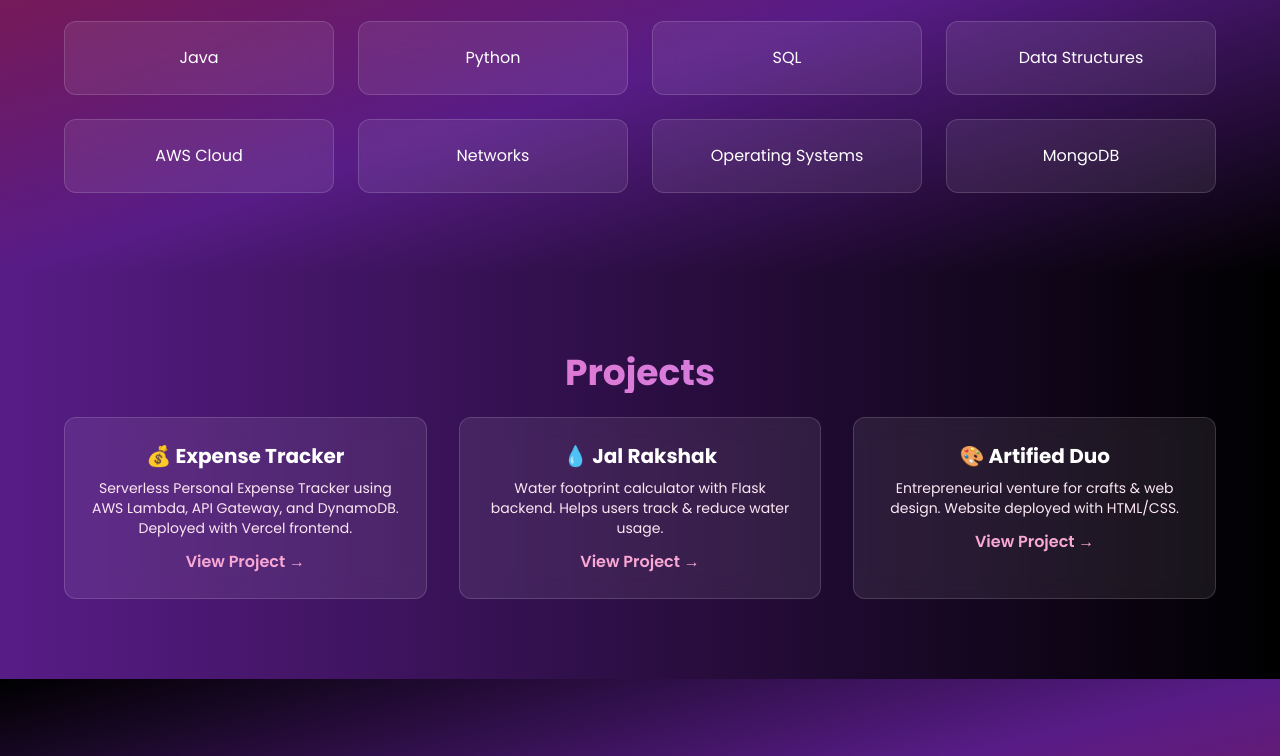
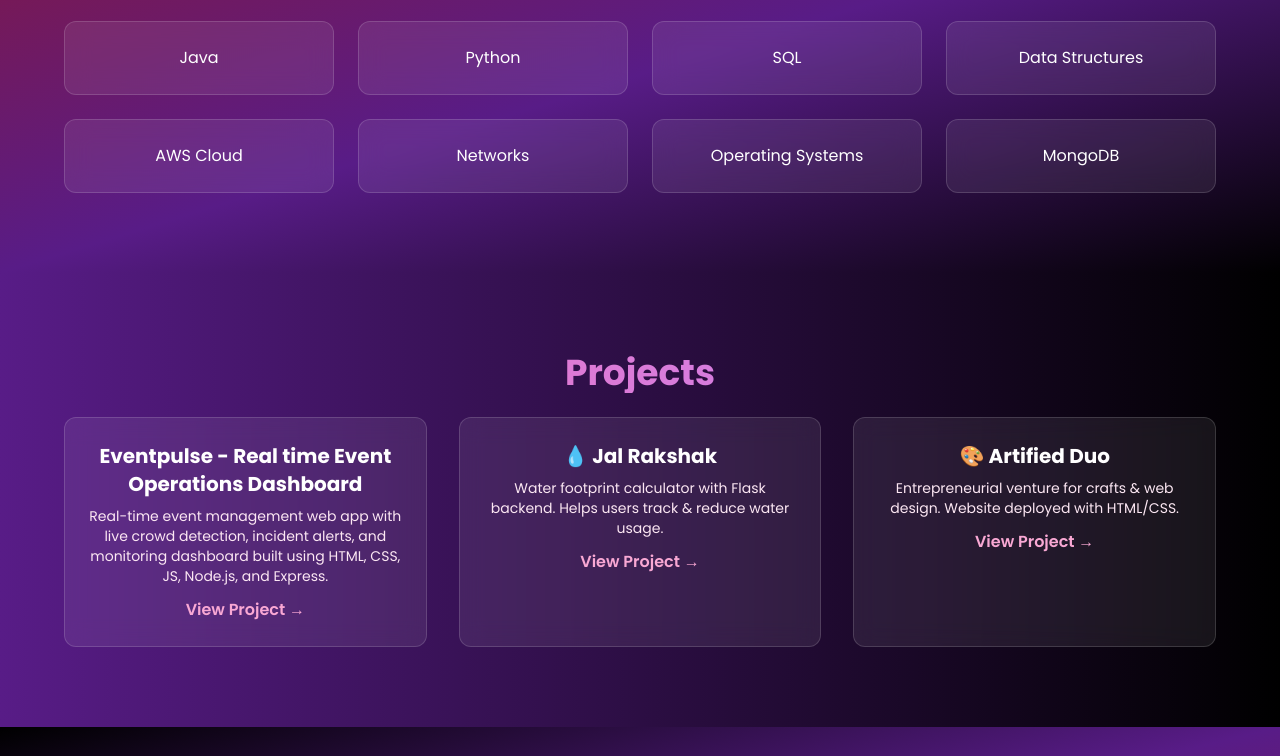
Before and after one commit to shobikadataanalyst/personal-portfolio, a plain HTML site: page index.html in a window 1280 px wide. Shown: the part 1293-2049 px from the top of the page. Drawn offline with nearby package versions, Linux system fonts and the light colour scheme.

Commit message:
Update index.html

```diff
--- a/index.html
+++ b/index.html
@@ -97,12 +97,12 @@
       <div class="grid grid-cols-1 md:grid-cols-3 gap-8">
 
         <div class="p-6 glass rounded-xl glow transition">
-          <h3 class="text-xl font-bold mb-2">💰 Expense Tracker</h3>
+          <h3 class="text-xl font-bold mb-2">Eventpulse - Real time Event Operations Dashboard</h3>
           <p class="text-pink-100 text-sm mb-3">
-            Serverless Personal Expense Tracker using AWS Lambda, API Gateway, and DynamoDB.
-            Deployed with Vercel frontend.
+            Real-time event management web app with live crowd detection, incident alerts, and monitoring dashboard
+            built using HTML, CSS, JS, Node.js, and Express.
           </p>
-          <a href="https://aws-project-1-expense-tracker.vercel.app" target="_blank" class="text-pink-300 font-semibold hover:underline">View Project →</a>
+          <a href="https://event-pulse-final.vercel.app/login.html" target="_blank" class="text-pink-300 font-semibold hover:underline">View Project →</a>
         </div>
 
         <div class="p-6 glass rounded-xl glow transition">
```
